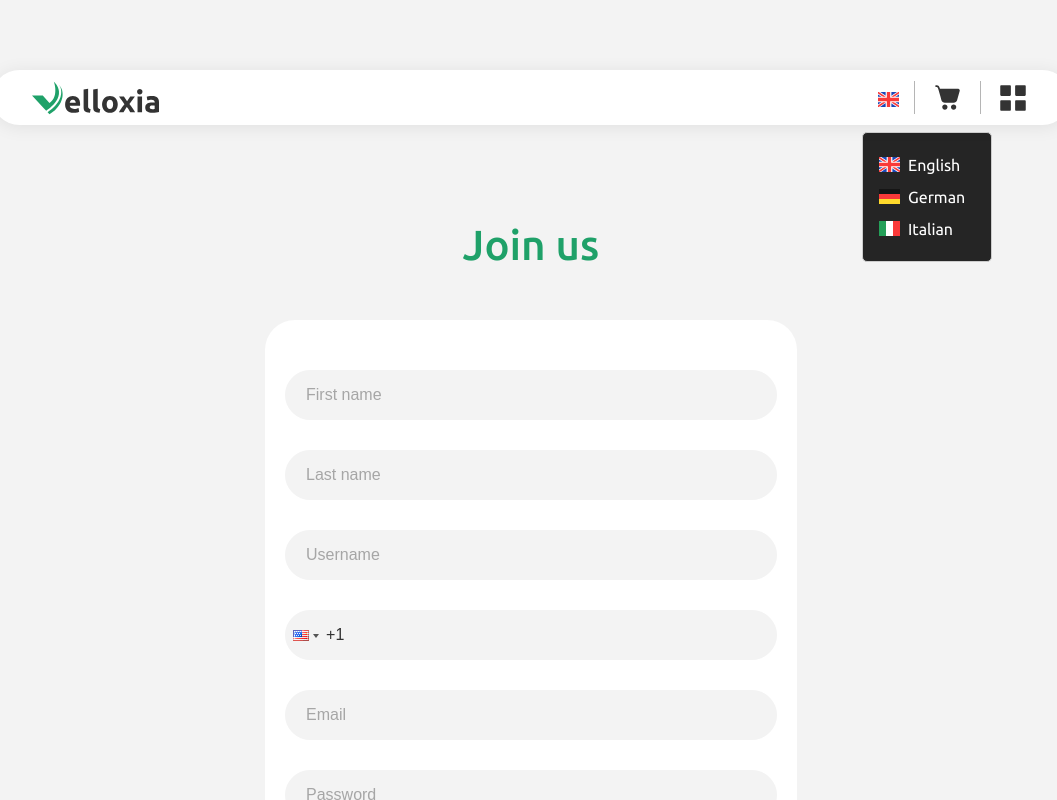
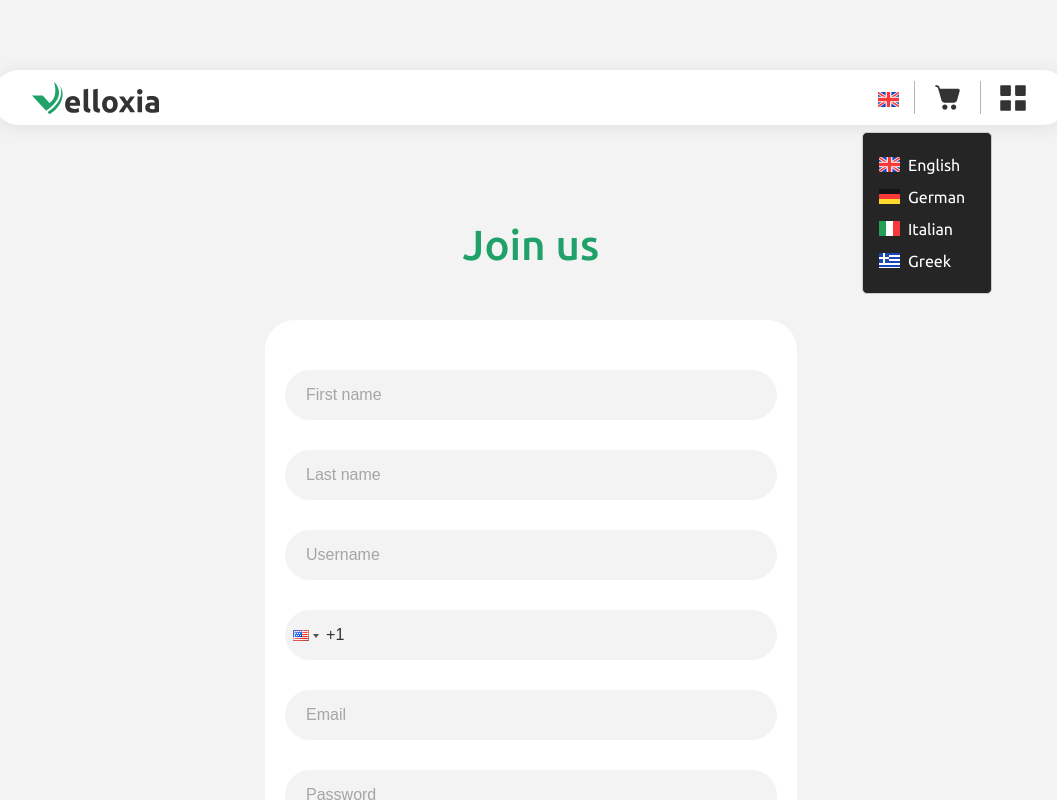
Before and after one commit to born2bemedia/velloxia, a Next.js app: page /sign-up in a window 1280 px wide. Both pictures are taken after a click on the button 997 px from the left and 99 px from the top of the page. Shown: the top 800 px of the page, without its empty margins (109-1166 px from the left). Built offline with nearby package versions, Linux system fonts and the light colour scheme.

Commit message:
all files 34

```diff
--- a/src/components/LangSwitcher.jsx
+++ b/src/components/LangSwitcher.jsx
@@ -105,6 +105,20 @@ const LangSwitcher = () => {
             <img src="/images/IT.svg" />
             Italian
           </li>
+          <li
+            onClick={() => handleLanguageChange("el", "EL")}
+            style={{
+              padding: "7px 0",
+              cursor: "pointer",
+              display: "flex",
+              alignItems: "center",
+              gap: "8px",
+              color: "#fff",
+            }}
+          >
+            <img src="/images/EL.svg" />
+            Greek
+          </li>
         </ul>
       )}
 
```
Also changed, not shown: public/images/EL.svg (added).
